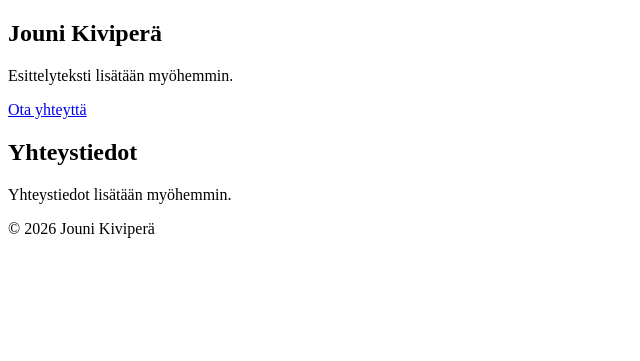
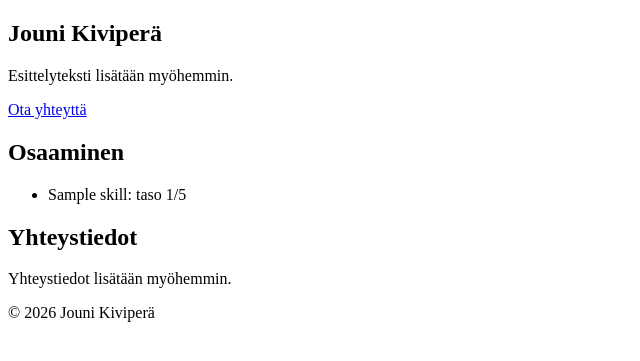
Before and after one commit to jounikivi/django-cv-portfolio, a Django app: page / in a window 1280 px wide. Shown: the part 34-395 px from the top of the page, without its empty margins (0-640 px from the left). Run offline with Django 5.2, Linux system fonts and the light colour scheme; tables that the repository leaves empty hold one stand-in row (values such as "Sample post").

Commit message:
Näytä aktiiviset taidot etusivulla

```diff
--- a/portfolio/templates/portfolio/home.html
+++ b/portfolio/templates/portfolio/home.html
@@ -13,7 +13,26 @@
         <a href="#contact">Ota yhteyttä</a>
     </section>
 
-    <!-- Varsinaiset yhteystiedot lisätään myöhemmin. -->
+    <!-- Osaamiset haetaan tietokannasta näkymän välittämän kontekstin kautta. -->
+    <section aria-labelledby="skills-heading">
+        <h2 id="skills-heading">Osaaminen</h2>
+
+        <ul>
+            {% for skill in skills %}
+                <li>{{ skill.name }}: taso {{ skill.level }}/5</li>
+            {% empty %}
+                <li>Osaamisia lisätään myöhemmin.</li>
+            {% endfor %}
+        </ul>
+    </section>
+
+    <!-- Työkokemukset (Experience) lisätään tähän myöhemmin. -->
+
+    <!-- Koulutukset (Education) lisätään tähän myöhemmin. -->
+
+    <!-- Projektit (Project) lisätään tähän myöhemmin. -->
+
+    <!-- Yhteystietolinkit (ContactLink) lisätään tähän myöhemmin. -->
     <section id="contact" aria-labelledby="contact-heading">
         <h2 id="contact-heading">Yhteystiedot</h2>
         <p>Yhteystiedot lisätään myöhemmin.</p>
--- a/portfolio/views.py
+++ b/portfolio/views.py
@@ -1,6 +1,14 @@
 from django.shortcuts import render
 
-# Näytetään CV-sivuston etusivu HTML-templaten avulla.
+from .models import Skill
+
+
 def home(request):
-    # Etsitään template ja palautetaan valmis HTML-vastaus selaimelle.
-    return render(request, "portfolio/home.html")
+    # Haetaan etusivulle vain näkyviksi merkityt taidot.
+    skills = Skill.objects.filter(is_active=True)
+
+    context = {
+        "skills": skills,
+    }
+
+    return render(request, "portfolio/home.html", context)
```
